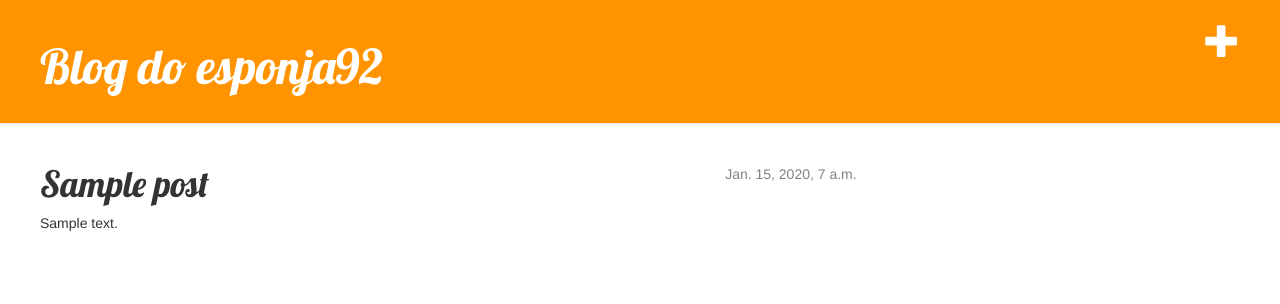
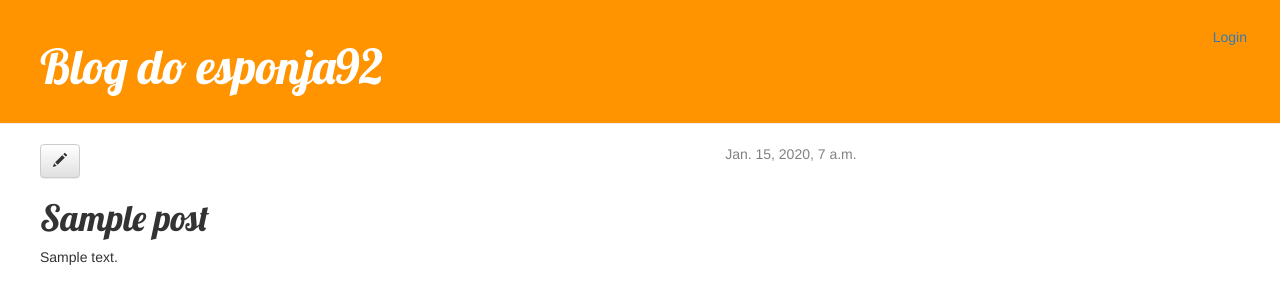
Before and after one commit to esponja92/my-first-blog, a Django app: page /post/1/ in a window 1280 px wide. Shown: the top 304 px of the page. Run offline with Django 3.2, Linux system fonts and the light colour scheme; tables that the repository leaves empty hold one stand-in row (values such as "Sample post"); some libraries are stand-ins or nearby versions.

Commit message:
Botao de login posicionado. Utilizando o login do django-admin

```diff
--- a/blog/static/css/blog.css
+++ b/blog/static/css/blog.css
@@ -2,6 +2,10 @@
     background-color: #ff9400;
     margin-top: 0;
     padding: 20px 20px 20px 40px;
+}
+
+.page-header button{
+    float: right;
 }
 
 .page-header h1, .page-header h1 a, .page-header h1 a:visited, .page-header h1 a:active {
--- a/blog/templates/blog/base.html
+++ b/blog/templates/blog/base.html
@@ -11,7 +11,11 @@
 	</head>
 	<body>
 		<div class="page-header">
-			<a href="{% url "blog.views.post_new" %}" class="top-menu"><span class="glyphicon glyphicon-plus"></span></a>
+			{% if user.is_authenticated %}
+				<a href="{% url "blog.views.post_new" %}" class="top-menu"><span class="glyphicon glyphicon-plus"></span></a>
+			{% else %}
+				<button type="button" class="btn btn-link"><a href="{% url "admin:index" %}">Login</a></button>
+			{% endif %}
 			<h1><a href="{% url "blog.views.post_list" %}">Blog do esponja92</a></h1>
 		</div>
 		<div class="content conainer">
--- a/blog/templates/blog/post_detail.html
+++ b/blog/templates/blog/post_detail.html
@@ -7,6 +7,7 @@
                 {{ post.published_date }}
             </div>
         {% endif %}
+        <a class="btn btn-default" href="{% url "post_edit" pk=post.pk %}"><span class="glyphicon glyphicon-pencil"></span></a>
         <h1>{{ post.title }}</h1>
         <p>{{ post.text|linebreaks }}</p>
     </div>
--- a/blog/urls.py
+++ b/blog/urls.py
@@ -4,5 +4,6 @@ from . import views
 urlpatterns = [
 	url(r'^$', views.post_list),
 	url(r'^post/(?P<pk>[0-9]+)/$', views.post_detail),
-	url(r'^post/new/$', views.post_new, name='post_new')
+	url(r'^post/new/$', views.post_new, name='post_new'),
+	url(r'^post/(?P<pk>[0-9]+)/edit/$', views.post_edit, name='post_edit'),
 ]
--- a/blog/views.py
+++ b/blog/views.py
@@ -29,3 +29,18 @@ def post_new(request):
     else:
         form = PostForm()
     return render(request, 'blog/post_edit.html', {'form': form})
+
+def post_edit(request, pk):
+    post = get_object_or_404(Post, pk=pk)
+    if request.method == "POST":
+        form = PostForm(request.POST, instance=post)
+        if isinstance(request.user, AnonymousUser):
+            return HttpResponse("Usuário: é necessário realizar o login!")
+        elif form.is_valid():
+            post = form.save(commit=False)
+            post.author = request.user
+            post.save()
+            return redirect('blog.views.post_detail', pk=post.pk)
+    else:
+        form = PostForm(instance=post)
+    return render(request, 'blog/post_edit.html', {'form': form})
```
